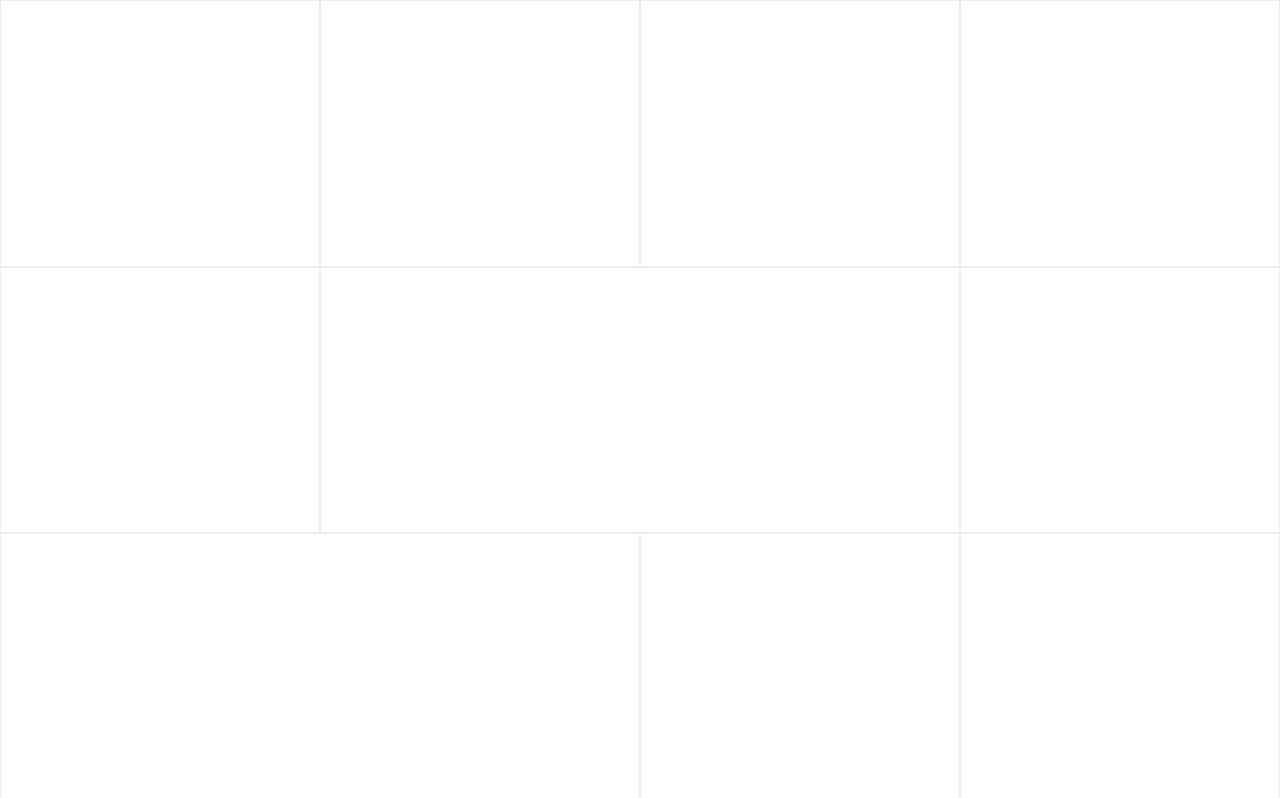
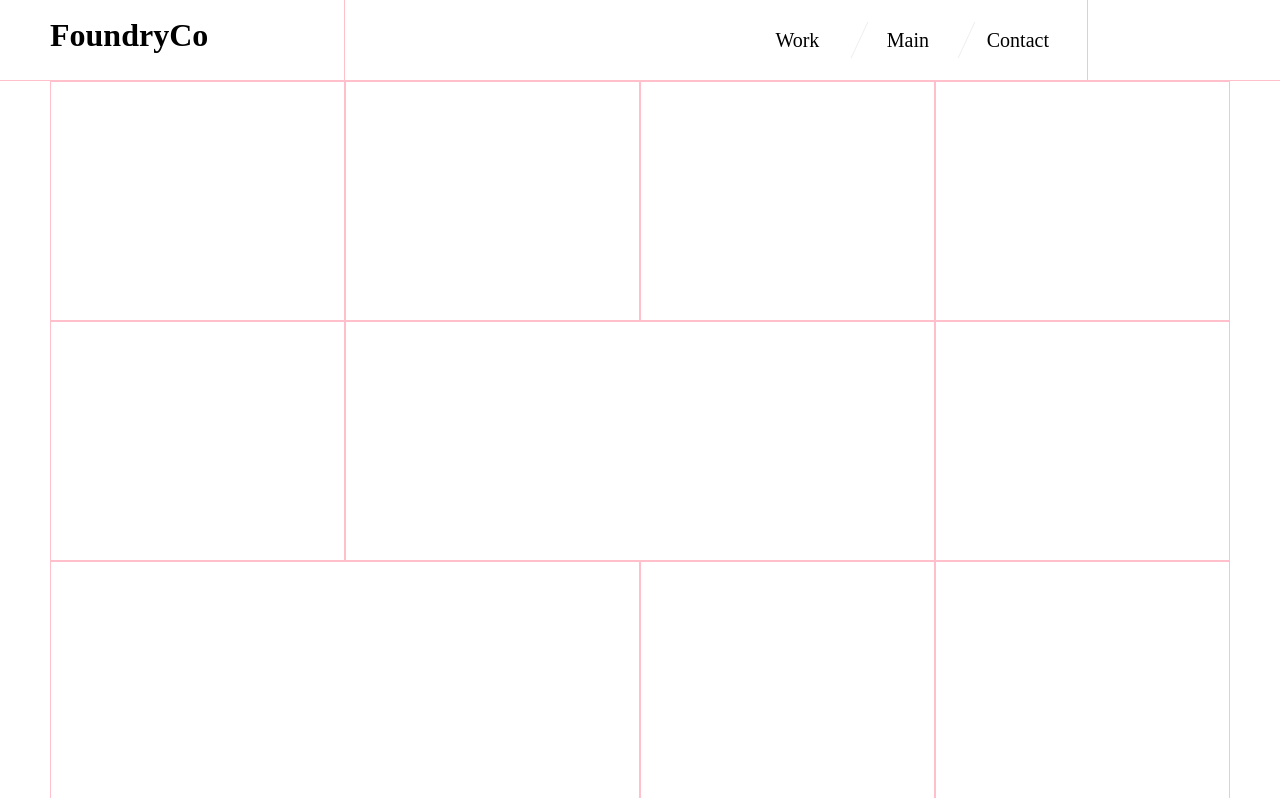
Before and after one commit to eseo22/portfolio2, a plain HTML site: page index.html in a window 1280 px wide. Shown: the top 798 px of the page. Drawn offline with nearby package versions, Linux system fonts and the light colour scheme.

Commit message:
그리드 시작

```diff
--- a/index.html
+++ b/index.html
@@ -12,7 +12,24 @@
 </head>
 <body>
     <main>
+        <header>
+            <div class="inner">
+                <div class="left">
+                    <h1>FoundryCo</h1>
+                </div>
+                <div class="center">
+                    <ul class="list">
+                        <li>Work</li>
+                        <li>Main</li>
+                        <li>Contact</li>
+                    </ul>
+                </div>
+                <div class="right"></div>
+            </div>
+
+        </header>
         <section>
+            <div class="inner">
                 <div class="item-sizer"></div>
                 <article class="item">
                     <div class="inner"></div>
@@ -45,6 +62,38 @@
                 <article class="item">
                     <div class="inner"></div>
                 </article>
+                <article class="item">
+                    <div class="inner"></div>
+                </article>
+                <article class="item">
+                    <div class="inner"></div>
+                </article>
+                <article class="item">
+                    <div class="inner"></div>
+                </article>
+                <article class="item">
+                    <div class="inner"></div>
+                </article>
+                <article class="item">
+                    <div class="inner"></div>
+                </article>
+                <article class="item">
+                    <div class="inner"></div>
+                </article>
+                <article class="item">
+                    <div class="inner"></div>
+                </article>
+                <article class="item">
+                    <div class="inner"></div>
+                </article>
+                <article class="item">
+                    <div class="inner"></div>
+                </article>
+                <article class="item">
+                    <div class="inner"></div>
+                </article>
+            </div>
+
         </section>
     </main>
 
--- a/js/isotope-sizer.js
+++ b/js/isotope-sizer.js
@@ -1,4 +1,4 @@
-new Isotope("section", {
+new Isotope("section .inner", {
    itemSelector: ".item",
    percentPosition: true,
    transitionDuraition: "0.8s",
--- a/scss/style.scss
+++ b/scss/style.scss
@@ -3,8 +3,71 @@
 
 main{
     width: 100%;
+
+    header{
+        width: 100%;
+        border-bottom: 1px solid pink;
+
+        >.inner{
+            width: 1180px; margin: 0 auto;
+            &::after{content: ''; display: block; clear: both;}
+
+            >div{
+                float: left;
+                //height: 10vh; border: 2px solid #000;
+            }
+            .left{
+                width: 25%;
+                border-right: 1px solid pink;
+                h1{
+                    height: 10vh;
+                    line-height: 70px;
+                }
+            }
+            .center{
+                width: 63%;
+                border-right: 1px solid pink;
+                padding-right: 20px;
+
+                .list{
+                    display: flex;
+                    justify-content: flex-end;
+                    li{
+                        width: 100px; height: 10vh;
+                        font-size: 20px;
+                        display: flex;
+                        justify-content: center;
+                        align-items: center;
+
+                        &:nth-of-type(2),&:nth-of-type(3){
+                            &::before{
+                                content: ''; display: block;
+                                width:1px ; height: 40px;
+                                transform: rotate(25deg);
+                                background: #eee;
+                                position: relative;
+                                left: -27px;
+                            }
+
+                        }
+                        &:nth-of-type(2){width: 120px;}
+                        &:nth-of-type(3){&::before{left:-20px;}}
+
+                    }
+                }
+
+            }
+            .right{
+                width: 12%;
+            }
+        }
+
+    }
     section{
         width: 100%;
+        >.inner{
+            width: 1180px; margin: 0 auto;
+
             .item-sizer{
                 width: 25%;
                 height: 0px;
@@ -14,15 +77,20 @@ main{
             &::after{content: ''; display: block; clear: both;}
             .item{
                 width: 25%;
-            height: 33.333vh;
+                height: calc(90vh / 3);
                 padding: 15px;
                 float: left;
-            border: 1px solid #eee;
+                border: 1px solid pink;
 
 
                 &:nth-of-type(6){width: 50%;}
                 &:nth-of-type(8){width: 50%;}
+                &:nth-of-type(17){width: 50%;}
+                &:nth-of-type(19){width: 50%;}
+
 
             }
         }
+
     }
+}
```
Also changed, not shown: css/style.css, 1 other file. Lines whose indentation alone changed are shown as unchanged.
